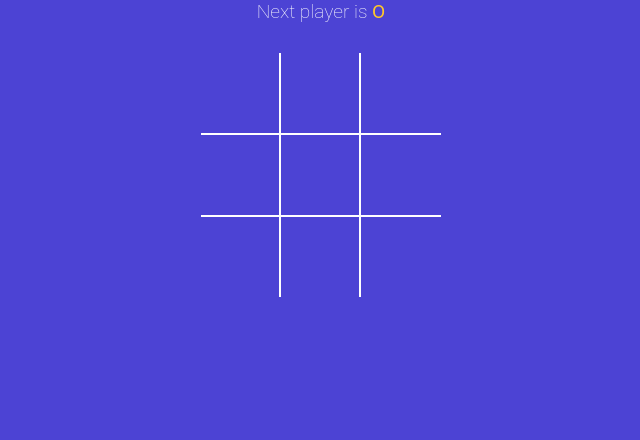
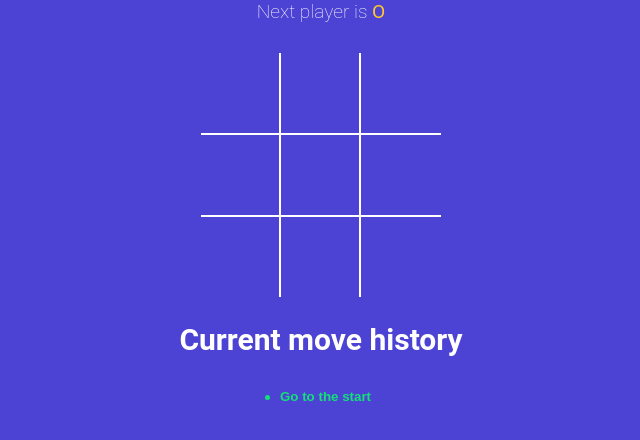
Before and after one commit to Nitish-Kumar05/tictactoe-game, a React (Vite) app: page / in a window 1280 px wide. Shown: the top 440 px of the page, without its empty margins (319-959 px from the left). Built offline with nearby package versions, Linux system fonts and the light colour scheme.

Commit message:
developed the game history functionality

```diff
--- a/src/App.jsx
+++ b/src/App.jsx
@@ -2,41 +2,63 @@
 import './Styles.scss'
 import Board from './components/Board'
 import StatusMessage from './components/StatusMessage';
+import History from './components/History';
 import { calculateWinner } from './calculateWinner'
 
 
 function App() {
 
-  const [squares, setSquares] = useState(Array(9).fill(null));
-  const [isXNext, setIsXNext] = useState(false);
-
-  const winner = calculateWinner(squares);
+  const [history, setHistory] = useState([{ squares: Array(9).fill(null), isXNext: false }]);
+  const [currentMove, setCurrentMove] = useState(0);
+  const gamingBoard = history[currentMove];
+  const winner = calculateWinner(gamingBoard.squares);
 
 
   const handleSquareClick = clickedPosition => {
-    if (squares[clickedPosition] || winner) {
+    if (gamingBoard.squares[clickedPosition] || winner) {
       return;
     }
 
-    setSquares(currentSquares => {
-      return currentSquares.map((squareValue, position) => {
+    setHistory(currentHistory => {
+      const isChangingHistory = currentMove + 1 !== currentHistory.length;
+
+      const lastGamingState = isChangingHistory
+        ? history[history.length - 1]
+        : currentHistory[currentHistory.length - 1];
+
+      const nextSquareState = lastGamingState.squares.map((squareValue, position) => {
         if (clickedPosition === position) {
-          return isXNext ? 'X' : 'O';
+          return lastGamingState.isXNext ? 'X' : 'O';
         }
 
         return squareValue
       });
 
+      const base = isChangingHistory
+        ? currentHistory.slice(0, currentHistory.indexOf(lastGamingState) + 1)
+        : currentHistory
+
+      return base.concat({
+        squares: nextSquareState,
+        isXNext: !lastGamingState.isXNext
+      })
+
     });
 
-    setIsXNext(currentIsXNext => !currentIsXNext)
+    setCurrentMove(move => move + 1);
 
+  };
+
+  const moveTo = step => {
+    setCurrentMove(step)
   };
 
   return (
     <div className='app'>
-      <StatusMessage winner={winner} isXNext={isXNext} squares={squares} />
-      <Board squares={squares} handleSquareClick={handleSquareClick} />
+      <StatusMessage winner={winner} gamingBoard={gamingBoard} />
+      <Board squares={gamingBoard.squares} handleSquareClick={handleSquareClick} />
+      <h2>Current move history</h2>
+      <History history={history} moveTo={moveTo} currentMove={currentMove} />
     </div>
   )
 }
--- /dev/null
+++ b/src/components/History.jsx
@@ -0,0 +1,21 @@
+const History = ({ history, moveTo, currentMove }) => {
+    return (
+        <div className="history-wrapper" >
+            <ul className="history" >
+                {history.map((_, index) => (
+                    <li key={index} >
+                        <button
+                            type="button"
+                            className={`btn-move ${currentMove === index ? 'active' : ''}`}
+                            onClick={() => moveTo(index)}
+                        >
+                            {index === 0 ? 'Go to the start' : `Go to move ->${index}`}
+                        </button>
+                    </li>
+                ))}
+            </ul>
+        </div>
+    )
+}
+
+export default History
--- a/src/components/StatusMessage.jsx
+++ b/src/components/StatusMessage.jsx
@@ -1,4 +1,5 @@
-const StatusMessage = ({ winner, isXNext, squares }) => {
+const StatusMessage = ({ winner, gamingBoard }) => {
+    const { squares, isXNext } = gamingBoard;
 
     const noMovesLeft = squares.every((squareValue) => squareValue !== null);
     const nextPlayer = isXNext ? 'X' : 'O';
```
